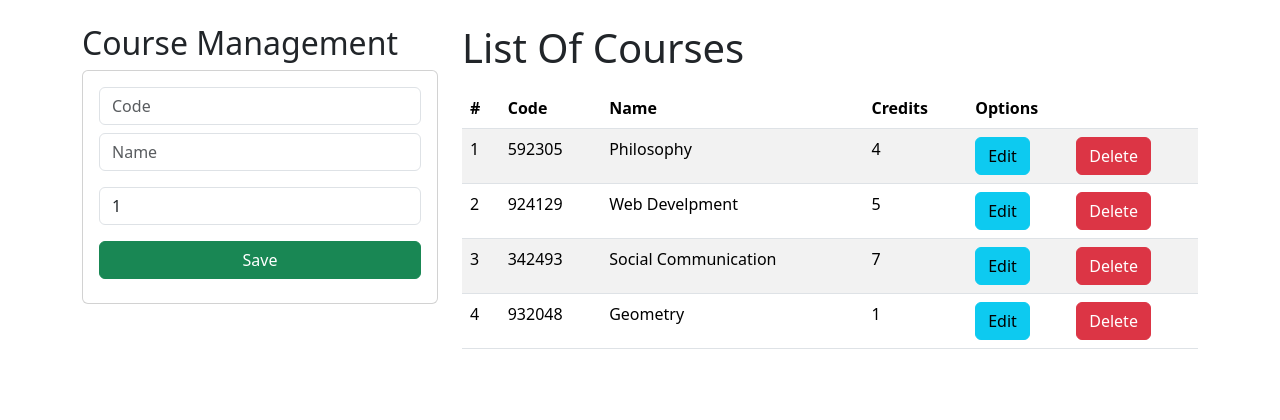
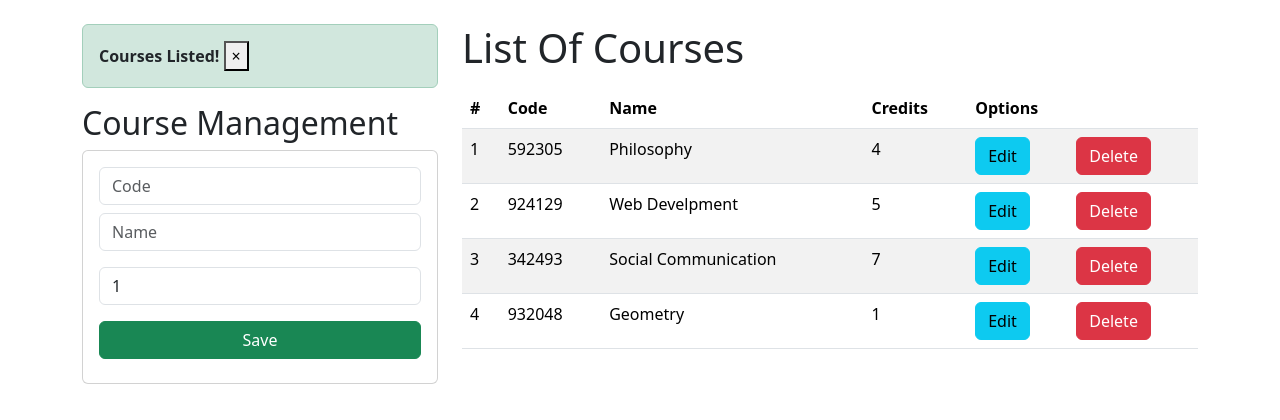
Before and after one commit to Camilo-Quiceno/simple-django, a Django app: page / in a window 1280 px wide. Shown: the part 56-476 px from the top of the page. Run offline with Django 4.2, Linux system fonts and the light colour scheme; data comes from the database, SQL or seed files in the repository; both versions use the stored data as it was after the commit.

Commit message:
Adding messages when the user interact with the form

```diff
--- a/apps/Academico/templates/manageCourses.html
+++ b/apps/Academico/templates/manageCourses.html
@@ -5,6 +5,16 @@
 {% block body %}
 <div class="row">
     <div class="col-sm-12 col-md-6 col-lg-4 col-xl-4">
+        {% if messages %}
+            {% for message in messages %}
+            <div class="alert alert-dismissible fade show alert-success" role="alert">
+                <strong class="text-dark">{{ message }}</strong>
+                <button type="button" class="close" data-dismiss="alert" aria-label="Close">
+                    <span aria-hidden="true">&times;</span>
+                </button>
+            </div>
+            {% endfor %}
+        {% endif %}
         <h2>Course Management</h2>
         <div class="card">
             <div class="card-body">
--- a/apps/Academico/views.py
+++ b/apps/Academico/views.py
@@ -1,10 +1,12 @@
 from django.shortcuts import render, redirect
 from django.template import RequestContext
 from .models import Course
+from django.contrib import messages
 
 # Create your views here.
 def home(request):
     courses_list = Course.objects.all()
+    messages.success(request, "Courses Listed!")
     return render(request, "manageCourses.html", {"courses": courses_list})
 
 def registerCourse(request):
@@ -13,6 +15,7 @@ def registerCourse(request):
     credits = request.POST['numCredits']
 
     Course.objects.create(code=code, name=name, credits=credits)
+    messages.success(request, "Courses Registered")
     return redirect('/', RequestContext(request))
 
 def editCourse(request, code):
@@ -28,9 +31,11 @@ def courseEdited(request):
     course.name = name
     course.credits = credits
     course.save()
+    messages.success(request, "Course Edited")
     return redirect('/', RequestContext(request))
 
 def deleteCourse(request, code):
     course = Course.objects.get(code=code)
     course.delete()
+    messages.success(request, "Courses Deleted")
     return redirect('/', RequestContext(request))
```
Also changed, not shown: Universidad.db.
